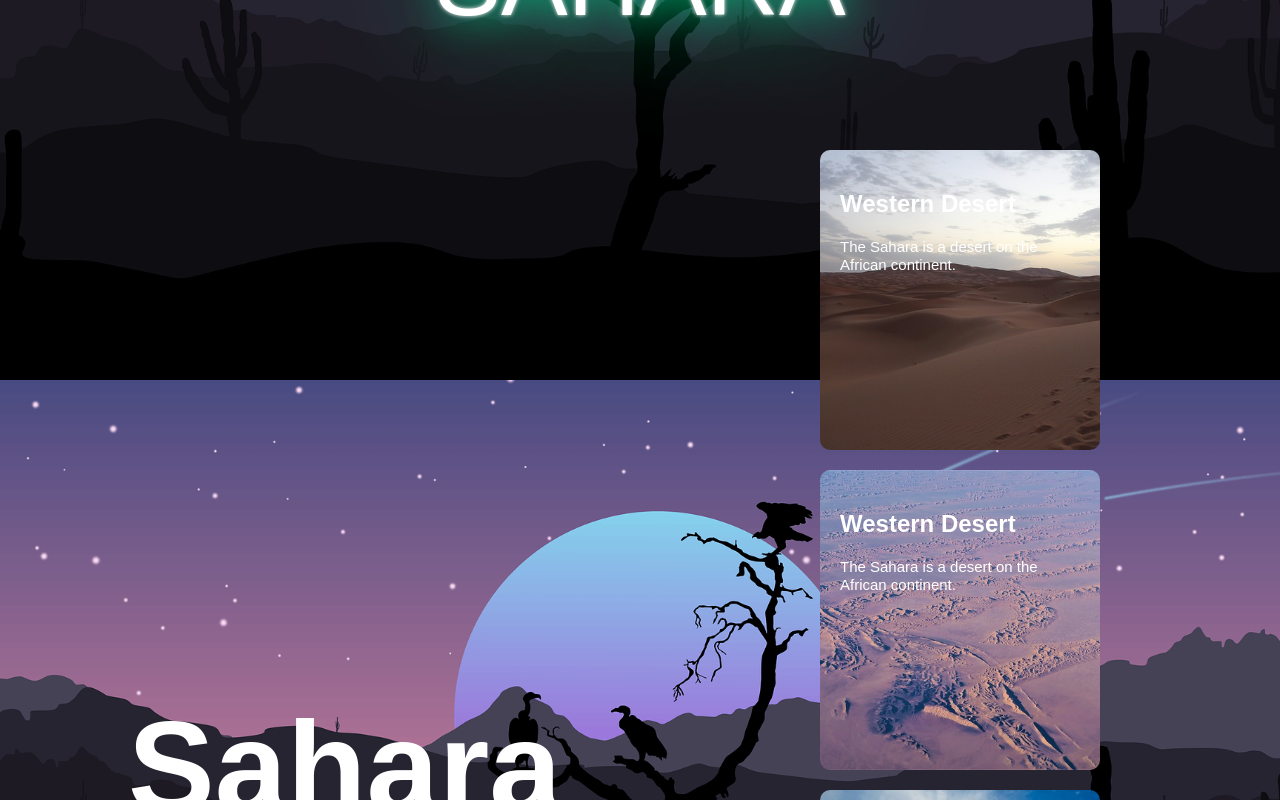
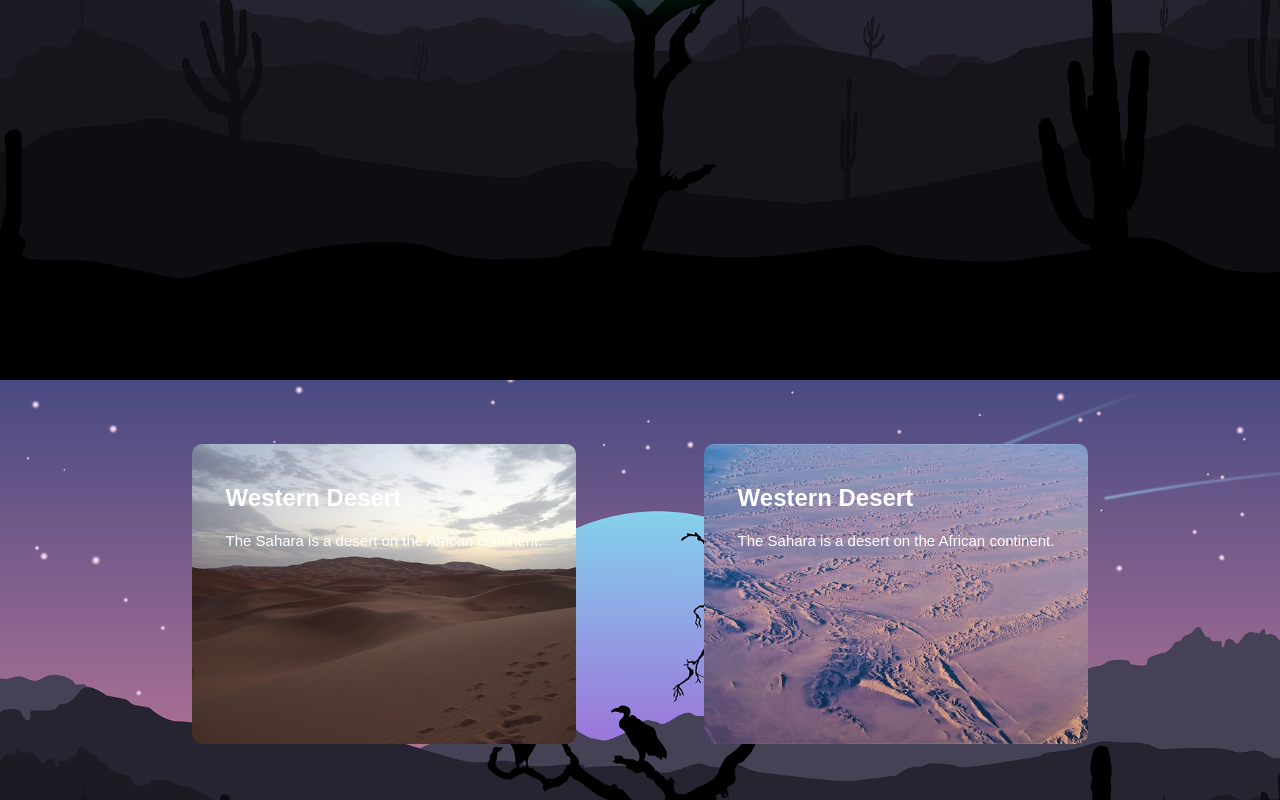
Before and after one commit to gildydtjd/Sahara, a React (Create React App) app: page / in a window 1280 px wide. Shown: the part 420-1220 px from the top of the page. Built offline with nearby package versions, Linux system fonts and the light colour scheme.

Commit message:
Feat: media query

```diff
--- a/src/components/info/Info.tsx
+++ b/src/components/info/Info.tsx
@@ -20,7 +20,7 @@
     align-items: center;
     height: 100vh;
   }
-  @media screen and (max-width: 768px) {
+  @media screen and (max-width: 1524px) {
     display: block;
     height: 100%;
   }
@@ -33,7 +33,7 @@
   font-size: 100px;
   padding: 10px 20px;
 
-  @media screen and (max-width: 768px) {
+  @media screen and (max-width: 1524px) {
     font-size: 30px;
     margin: 0;
     padding: 0;
@@ -54,15 +54,18 @@
   span {
     font-size: 25px;
   }
-  @media screen and (max-width: 768px) {
+  @media screen and (max-width: 1524px) {
     display: none;
+    transform: unset;
   }
 `;
 
 const InfoRight = styled.div`
   width: 50%;
-  @media screen and (max-width: 768px) {
+
+  @media screen and (max-width: 1524px) {
     width: 100%;
+    display: inline;
   }
 `;
 function Info() {
--- a/src/components/photo/Photo.tsx
+++ b/src/components/photo/Photo.tsx
@@ -21,9 +21,11 @@
   display: inline-block;
   cursor: pointer;
   transition: 0.5s;
+
   :hover {
     transform: translateY(-10px);
   }
+
   .photoInfo {
     display: flex;
     justify-content: center;
@@ -36,13 +38,16 @@
       font-size: 15px;
     }
   }
+  @media screen and (max-width: 1524px) {
+    padding: 0;
+    margin: 5%;
+    width: 30%;
+  }
 
   @media screen and (max-width: 768px) {
     padding: 0;
     margin: 5%;
     width: 80%;
-    .photoInfo {
-    }
   }
 `;
 
--- a/src/components/photo/PhotoBook.tsx
+++ b/src/components/photo/PhotoBook.tsx
@@ -5,7 +5,8 @@
 const PhotoBookBox = styled.div`
   padding: 20px;
   text-align: center;
-  @media screen and (max-width: 768px) {
+
+  @media screen and (max-width: 1524px) {
     padding: 0;
   }
 `;
--- a/src/pages/Sahara.tsx
+++ b/src/pages/Sahara.tsx
@@ -11,7 +11,7 @@
   height: 100%;
   width: 100%;
 
-  @media screen and (max-width: 500px) {
+  @media screen and (max-width: 1524px) {
     background-size: cover;
   }
 `;
```
